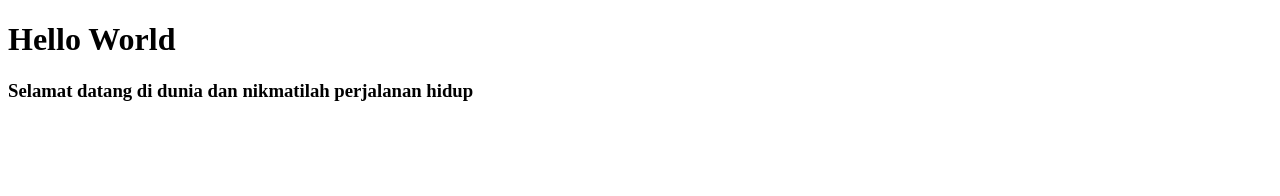
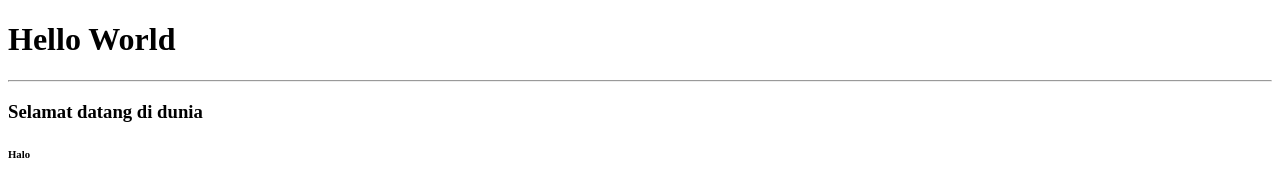
Before and after one commit to daffaeka30/helloworld, a plain HTML site: page index.html in a window 1280 px wide. Drawn offline with Linux system fonts and the light colour scheme.

Commit message:
Perubahan

```diff
--- a/index.html
+++ b/index.html
@@ -7,6 +7,8 @@
 </head>
 <body>
     <h1>Hello World</h1>
-    <h3>Selamat datang di dunia dan nikmatilah perjalanan hidup</h3>
+    <hr>
+    <h3>Selamat datang di dunia</h3>
+    <h6>Halo</h6>
 </body>
 </html>
```
